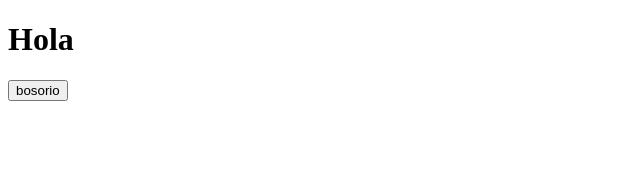
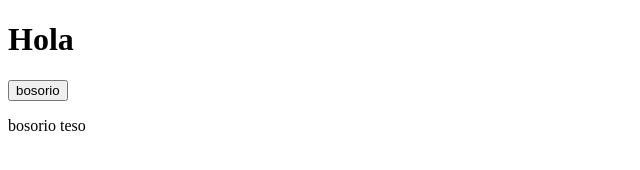
Before and after one commit to brian0602/Prueba, a plain HTML site: page index.html in a window 1280 px wide. Shown: the full height of the page, 0-640 px from the left. Drawn offline with Linux system fonts and the light colour scheme.

Commit message:
agregamos un parrafo

```diff
--- a/index.html
+++ b/index.html
@@ -7,5 +7,7 @@
 <body>
 	<h1>Hola</h1>
 	<input type="submit" value="bosorio">
+
+	<p>bosorio teso</p>
 </body>
 </html>
```
